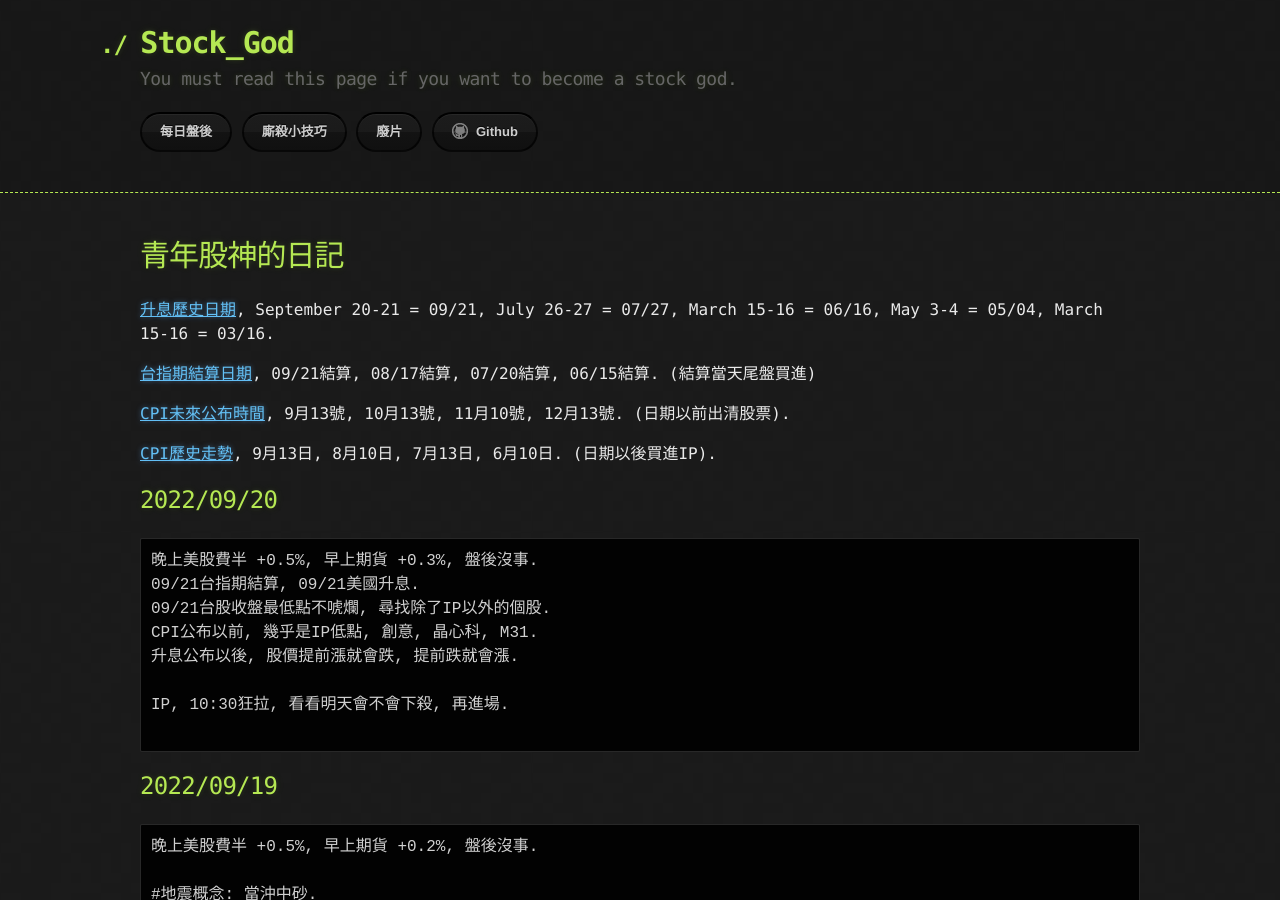
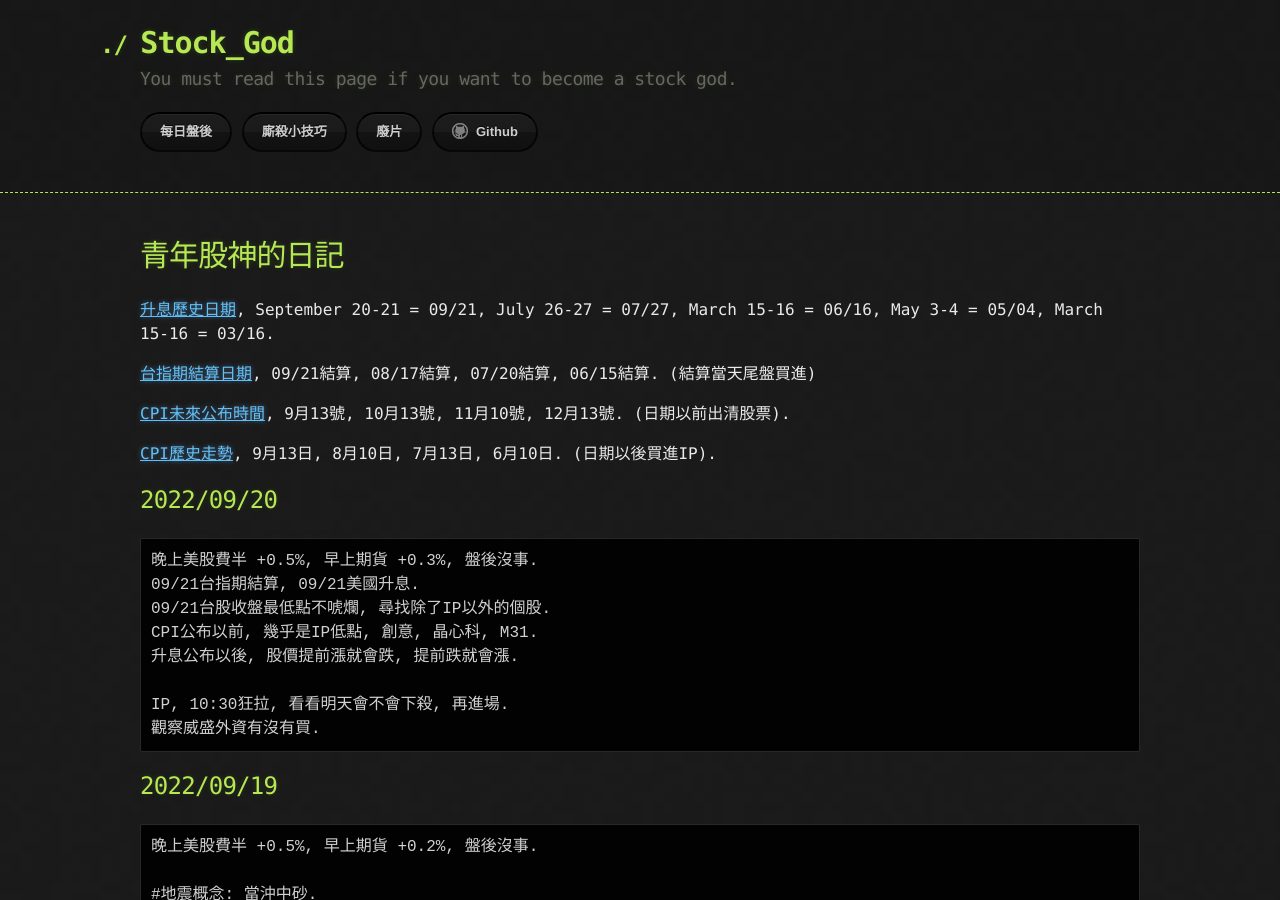
Before and after one commit to lepg5487/Stock_God, a Jekyll site: the page built from index.md, in a window 1280 px wide and 900 px high. Built offline with Jekyll 4.4.1, drawn with Linux system fonts in a browser that asks for light colours; our own code applies the rules of GitHub Pages for plain Markdown files.

Commit message:
Update index.md

````diff
--- a/index.md
+++ b/index.md
@@ -21,7 +21,7 @@ CPI公布以前, 幾乎是IP低點, 創意, 晶心科, M31.
 升息公布以後, 股價提前漲就會跌, 提前跌就會漲.
 
 IP, 10:30狂拉, 看看明天會不會下殺, 再進場.
-
+觀察威盛外資有沒有買.
 ```
 
 ## 2022/09/19
````
